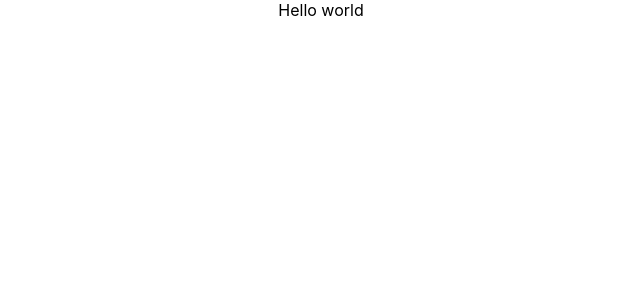
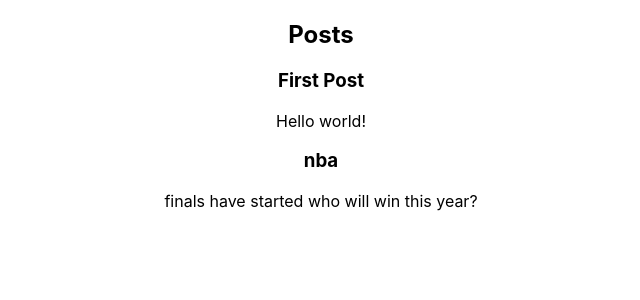
Before and after one commit to dwaynediddy/post-maker, a React (Create React App) app: page / in a window 1280 px wide. Shown: the top 300 px of the page, without its empty margins (319-959 px from the left). Built offline with nearby package versions, Linux system fonts and the light colour scheme.

Commit message:
added basic slice and map of hard coded posts

```diff
--- a/src/App.js
+++ b/src/App.js
@@ -1,12 +1,13 @@
-import React from 'react';
+import React from 'react'
+import PostList from './features/posts/PostList'
 
 import './App.css';
 
 function App() {
   return (
-    <div className="App">
-      Hello world
-    </div>
+    <main className="App">
+      <PostList />
+    </main>
   );
 }
 
--- a/src/app/store.js
+++ b/src/app/store.js
@@ -1,7 +1,8 @@
-import { configureStore } from '@reduxjs/toolkit';
+import { configureStore } from '@reduxjs/toolkit'
+import postReducer from '../features/posts/postSlice'
 
 export const store = configureStore({
   reducer: {
-    counter: '',
+    posts: postReducer,
   },
 });
--- /dev/null
+++ b/src/features/posts/PostList.js
@@ -0,0 +1,21 @@
+import { useSelector } from 'react-redux'
+import { selectAllPosts } from './postSlice'
+
+const PostList = () => {
+    const posts = useSelector(selectAllPosts)
+
+    const renderPosts = posts.map(post => (
+      <article key={post.id}>
+          <h3>{post.title}</h3>
+          <p>{post.content.substring(0, 100)}</p>
+      </article>
+  ))
+  return (
+    <div>
+        <h2>Posts</h2>
+        {renderPosts}
+    </div>
+  )
+}
+
+export default PostList
--- /dev/null
+++ b/src/features/posts/postSlice.js
@@ -0,0 +1,16 @@
+import { createSlice }from '@reduxjs/toolkit'
+
+const initialState = [
+    {id: '1', title: 'First Post', content: 'Hello world!'},
+    {id: '2', title: 'nba', content: 'finals have started who will win this year?'}
+]
+
+const postsSlice = createSlice({
+    name: 'posts',
+    initialState,
+    reducers: {}
+})
+
+export const selectAllPosts = (state) => state.posts
+
+export default postsSlice.reducer
```
